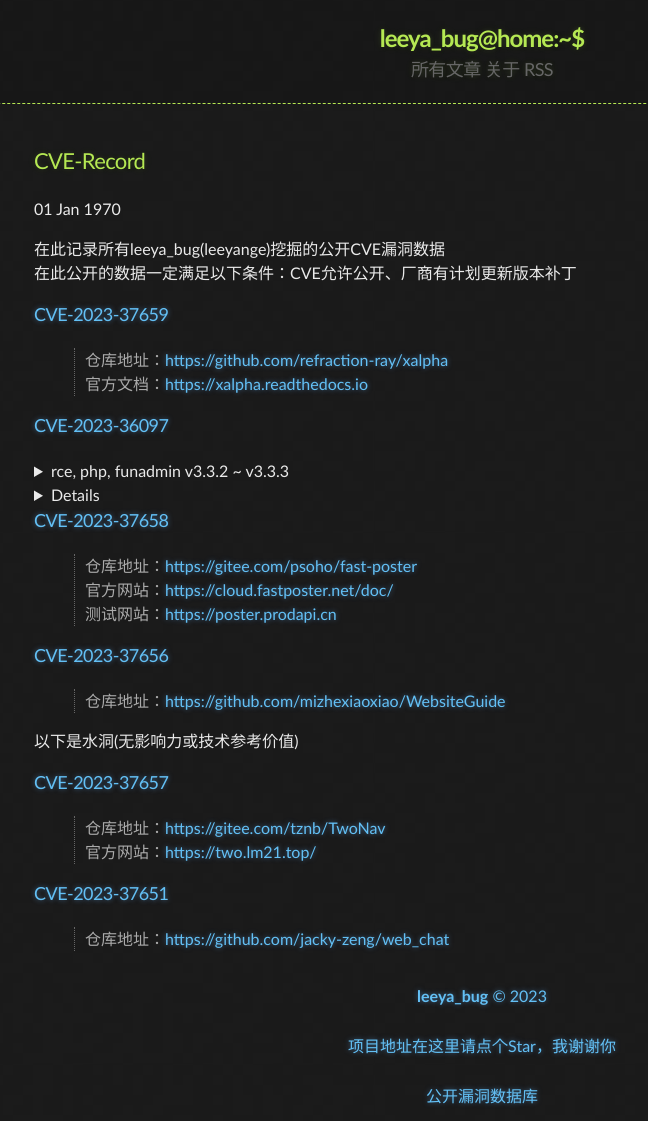
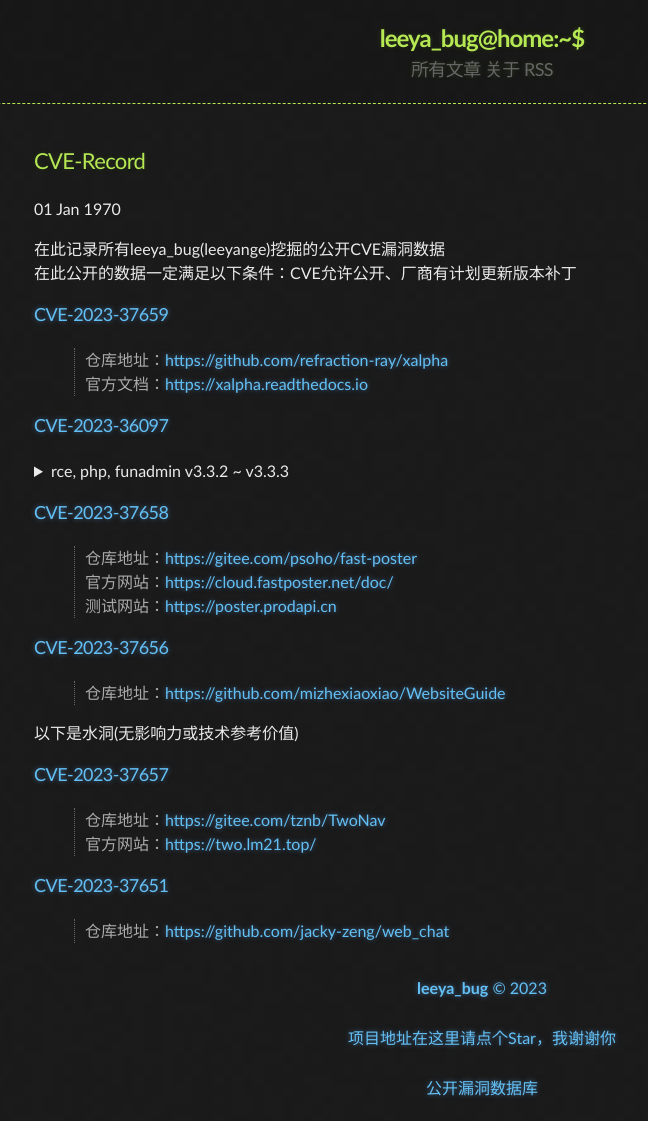
Before and after one commit to Leeyangee/leeyangee.github.io, a Jekyll site: the page built from _posts/1970-01-01-CVE-Record.md, in a window 1280 px wide. Shown: the whole page, without its empty margins (158-806 px from the left). Built offline with Jekyll 4.4.1, drawn with Linux system fonts in a browser that asks for light colours.

Commit message:
Update 1970-01-01-CVE-Record.md

```diff
--- a/_posts/1970-01-01-CVE-Record.md
+++ b/_posts/1970-01-01-CVE-Record.md
@@ -17,8 +17,7 @@ published: true
     仓库地址：<a href="https://gitee.com/funadmin/funadmin">https://gitee.com/funadmin/funadmin</a>
     官方网站：<a href="https://www.funadmin.com">https://www.funadmin.com</a>
   </code></pre>
-</details>
-<details><pre><code><br></code></pre></details>
+</details><p></p>
 
 ### [CVE-2023-37658](https://cve.mitre.org/cgi-bin/cvename.cgi?name=CVE-2023-37658)
 > 仓库地址：<https://gitee.com/psoho/fast-poster>
```
